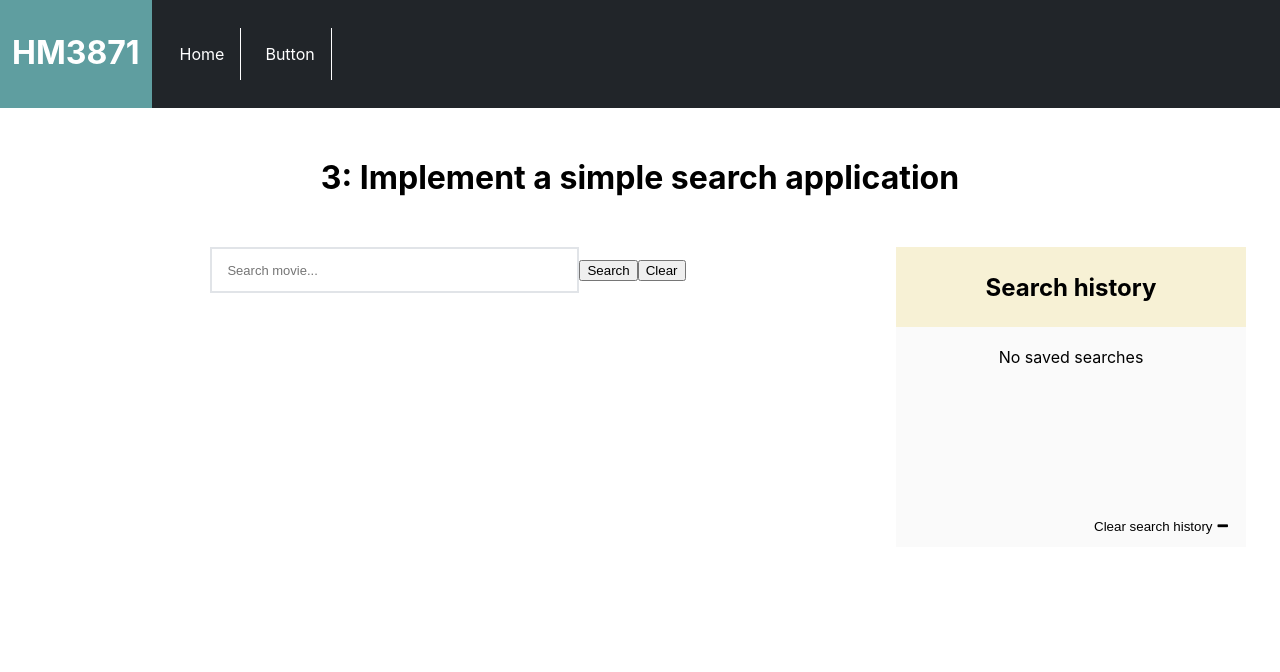
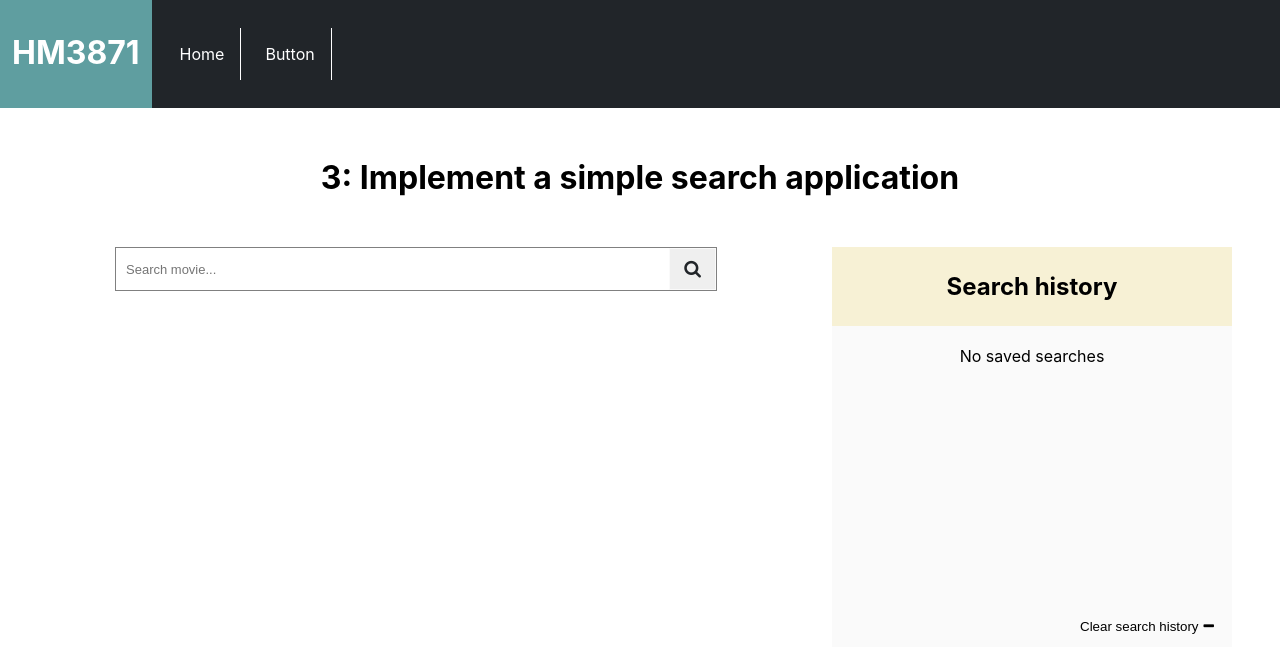
Before and after one commit to hmfe/3871, a React (Create React App) app: page /#/ in a window 1280 px wide. Shown: the top 672 px of the page. Built offline with nearby package versions, Linux system fonts and the light colour scheme.

Commit message:
Added IconButton and styling to search-input

```diff
--- a/src/assets/styles/_variables.scss
+++ b/src/assets/styles/_variables.scss
@@ -2,6 +2,7 @@
 $xs: 599px;
 $sm: 600px;
 $md: 768px;
+$mdlg: 1024px;
 $lg: 1200px;
 
 /* colors */
--- a/src/views/button/index.js
+++ b/src/views/button/index.js
@@ -1,9 +1,11 @@
 import React, { Component } from "react";
 import Button from "../../components/general/button";
+import "./styles.scss";
+
 class ButtonPage extends Component {
   render() {
     return (
-      <div>
+      <div className={"button-page-container"}>
         <h1>1: CSS-wizardry</h1>
         <Button text="Delete" ariaLabel="Delete" />
       </div>
--- /dev/null
+++ b/src/views/button/styles.scss
@@ -0,0 +1,5 @@
+.button-page-container {
+  h1 {
+    margin: 50px;
+  }
+}
--- a/src/views/home/actions.js
+++ b/src/views/home/actions.js
@@ -1,7 +1,7 @@
 import axios from "axios";
 import config from "../../api/config.json";
 
-export function searchMovie(query = "") {
+export function searchMovie(query) {
   return axios
     .get(`${config.baseUrl}/?apikey=${config.access_key}&s=${query}`)
     .then(result => {
--- a/src/views/home/index.js
+++ b/src/views/home/index.js
@@ -2,7 +2,7 @@ import React, { useEffect, useReducer } from "react";
 import { searchMovie } from "./actions";
 import { initialState, reducer } from "./reducer";
 import { useDebounce } from "./hooks";
-import IconButton from "./components/iconbutton";
+import IconButton from "./components/Iconbutton";
 import "./styles.scss";
 
 const HomePage = () => {
@@ -11,6 +11,9 @@ const HomePage = () => {
   const debouncedSearchQuery = useDebounce(searchQuery, 1500);
   useEffect(() => {
     if (debouncedSearchQuery) {
+      if (!searchQuery || searchQuery.length < 3) {
+        return dispatch({ type: "clearMovies" });
+      }
       dispatch({
         type: "setIsSearching"
       });
@@ -29,6 +32,7 @@ const HomePage = () => {
                 type="text"
                 value={searchQuery}
                 placeholder={"Search movie..."}
+                aria-label="Enter search text"
                 onChange={event =>
                   dispatch({
                     type: "onChange",
@@ -50,19 +54,11 @@ const HomePage = () => {
                   })
                 }
               >
-                Search
-              </button>
-              <button
-                type="button"
-                onClick={e => {
-                  e.preventDefault();
-                  dispatch({ type: "clearSearchQuery" });
-                }}
-              >
-                Clear
+                <i className="fa fa-search" />
               </button>
             </form>
           </div>
+          <div className={"tooltip"}></div>
           <div className={"suggestions"}>
             <ul>
               {isSearching && <div>Searching...</div>}
@@ -70,8 +66,8 @@ const HomePage = () => {
               {movies.map((movie, i) => {
                 return (
                   <li key={i}>
-                    {movie.Title}
-                    <button
+                    <div
+                      className={"search-hit"}
                       onClick={() => {
                         dispatch({
                           type: "onChange",
@@ -82,8 +78,20 @@ const HomePage = () => {
                         });
                       }}
                     >
-                      Add to list
-                    </button>
+                      {movie.Type === "movie" && (
+                        <span>
+                          <i className={"fa fa-film"} />
+                        </span>
+                      )}
+                      {movie.Type === "series" && (
+                        <span>
+                          <i className={"fa fa-star"} />
+                        </span>
+                      )}
+                      <span>
+                        Title: {movie.Title} ({movie.Year})
+                      </span>
+                    </div>
                   </li>
                 );
               })}
--- a/src/views/home/reducer.js
+++ b/src/views/home/reducer.js
@@ -37,7 +37,8 @@ export function reducer(state, action) {
       searchHistory.push(historyObject);
       return {
         ...state,
-        searchHistory
+        searchHistory,
+        searchQuery: ""
       };
     }
     case "removeFromSearchHistory": {
@@ -49,10 +50,10 @@ export function reducer(state, action) {
         )
       };
     }
-    case "clearSearchQuery": {
+    case "clearMovies": {
       return {
         ...state,
-        searchQuery: ""
+        movies: []
       };
     }
     case "clearSearchHistory": {
--- a/src/views/home/styles.scss
+++ b/src/views/home/styles.scss
@@ -9,26 +9,74 @@
     display: flex;
     flex-wrap: wrap;
 
-    @media screen and (max-width: $md) {
+    @media screen and (max-width: $mdlg) {
       justify-content: center;
     }
 
     .search-container {
-      width: 70%;
+      width: 65%;
+
+      @media screen and (max-width: $mdlg) {
+        margin-bottom: 1rem;
+      }
 
       .form {
+        display: flex;
+        justify-content: center;
+
+        form {
+          display: flex;
+          flex-direction: row;
+          border: 1px solid grey;
+          width: 600px;
+        }
+
         input {
           border: 2px solid $darkGray;
           height: 42px;
-          padding: 0 50px 0 15px;
+          padding: 0 10px;
           font-size: 13px;
-          min-width: 300px;
+          width: 300px;
+          flex-grow: 2;
+          border: none;
+        }
+
+        input:focus {
+          outline: none;
+        }
+
+        button {
+          border: 1px solid $lightGray;
+          color: $primaryDark;
+          cursor: pointer;
+          i {
+            font-size: 18px;
+            padding: 0.5rem;
+          }
         }
       }
 
       .suggestions {
         ul {
           list-style: none;
+          li {
+            display: flex;
+            justify-content: center;
+          }
+          .search-hit {
+            padding: 7px;
+            width: 50%;
+            cursor: pointer;
+            &:hover {
+              color: #cccccc;
+            }
+            @media screen and (max-width: $md) {
+              width: 100%;
+            }
+            span {
+              margin: 0 0.35rem;
+            }
+          }
         }
       }
     }
@@ -38,8 +86,12 @@
     flex-direction: column;
     justify-content: space-between;
     background-color: $lightGray;
-    min-width: 350px;
-    min-height: 300px;
+    width: 400px;
+    min-height: 400px;
+
+    @media screen and (max-width: $mdlg) {
+      width: 80%;
+    }
 
     .empty {
       margin-top: 20px;
@@ -47,7 +99,7 @@
 
     h2 {
       background-color: #f7f1d5;
-      padding: 2vw;
+      padding: 25px;
       margin: 0;
     }
 
@@ -62,6 +114,9 @@
         display: flex;
         justify-content: space-between;
         padding: 1rem 0;
+        span:first-child {
+          width: 125px;
+        }
         span {
           margin: 0 1rem;
         }
```
Also changed, not shown: src/views/home/components/Iconbutton.js (renamed from src/views/home/components/iconbutton.js).
